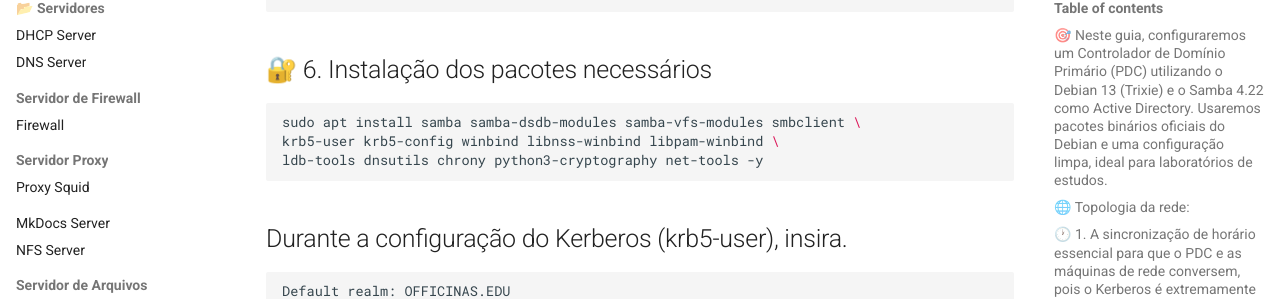
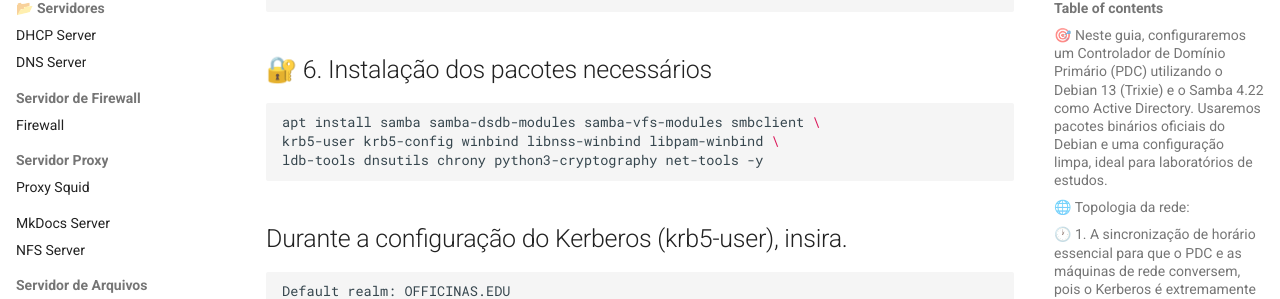
Before and after one commit to educharquero/officinas, an MkDocs documentation site: the page built from docs/PDC_Controlador_de_Dominio_Primario.md, in a window 1280 px wide and 1400 px high, scrolled down 3122 px. Shown: the part 147-446 px from the top of the window. Built offline with MkDocs 1.6.1 and Material for MkDocs 9.7.7, drawn with Linux system fonts in a browser that asks for light colours.

````diff
--- a/docs/PDC_Controlador_de_Dominio_Primario.md
+++ b/docs/PDC_Controlador_de_Dominio_Primario.md
@@ -135,7 +135,7 @@ sudo vim /etc/hosts
 ## 🔐 6. Instalação dos pacotes necessários
 
 ```bash
-sudo apt install samba samba-dsdb-modules samba-vfs-modules smbclient \
+apt install samba samba-dsdb-modules samba-vfs-modules smbclient \
 krb5-user krb5-config winbind libnss-winbind libpam-winbind \
 ldb-tools dnsutils chrony python3-cryptography net-tools -y
 ```
@@ -191,6 +191,10 @@ sudo vim /etc/krb5.conf
 ## 🔍 8. Ajuste no NSS (para Winbind)
 
 ## Edite o arquivo nsswitch.conf e adicione winbind na lista de busca por usuários.
+
+```bash
+vim /etc/nsswitch
+```
 
 ```bash
 passwd:       files systemd winbind
````
Also changed, not shown: site/search/search_index.json.
